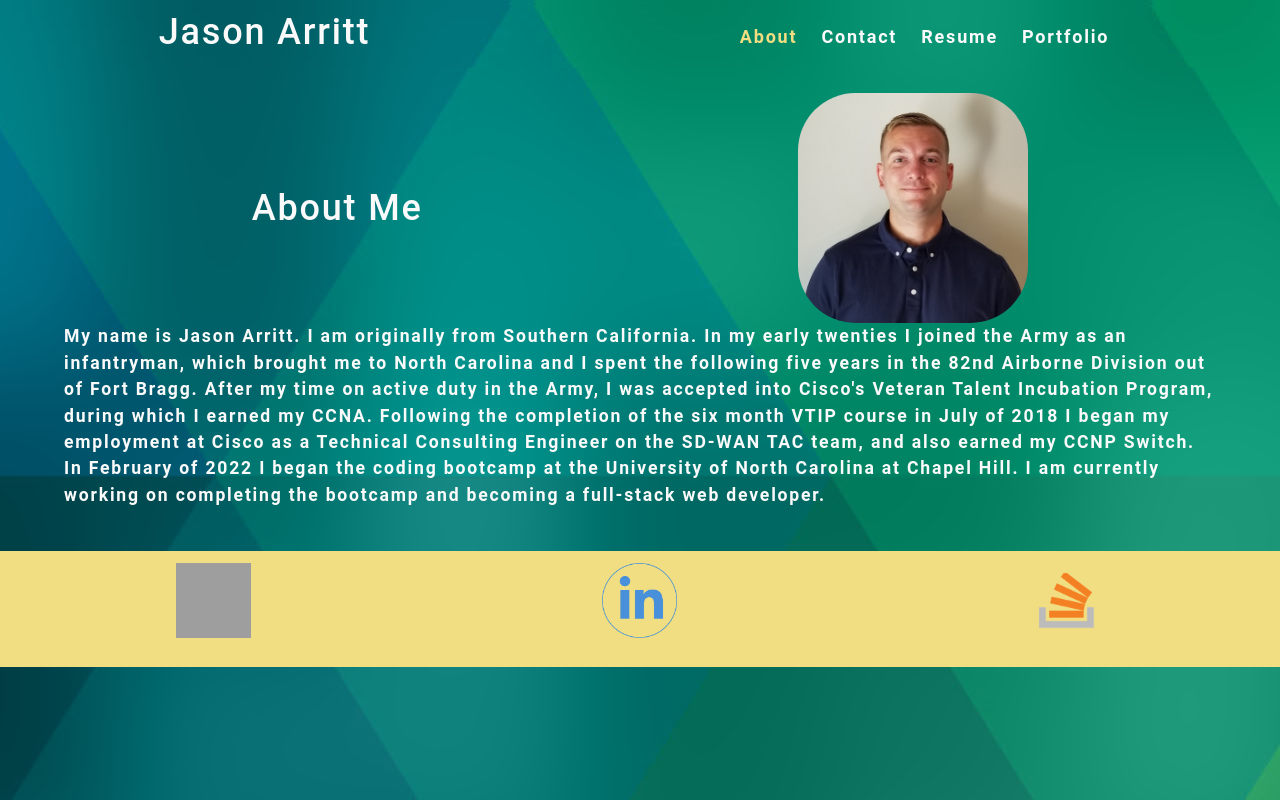
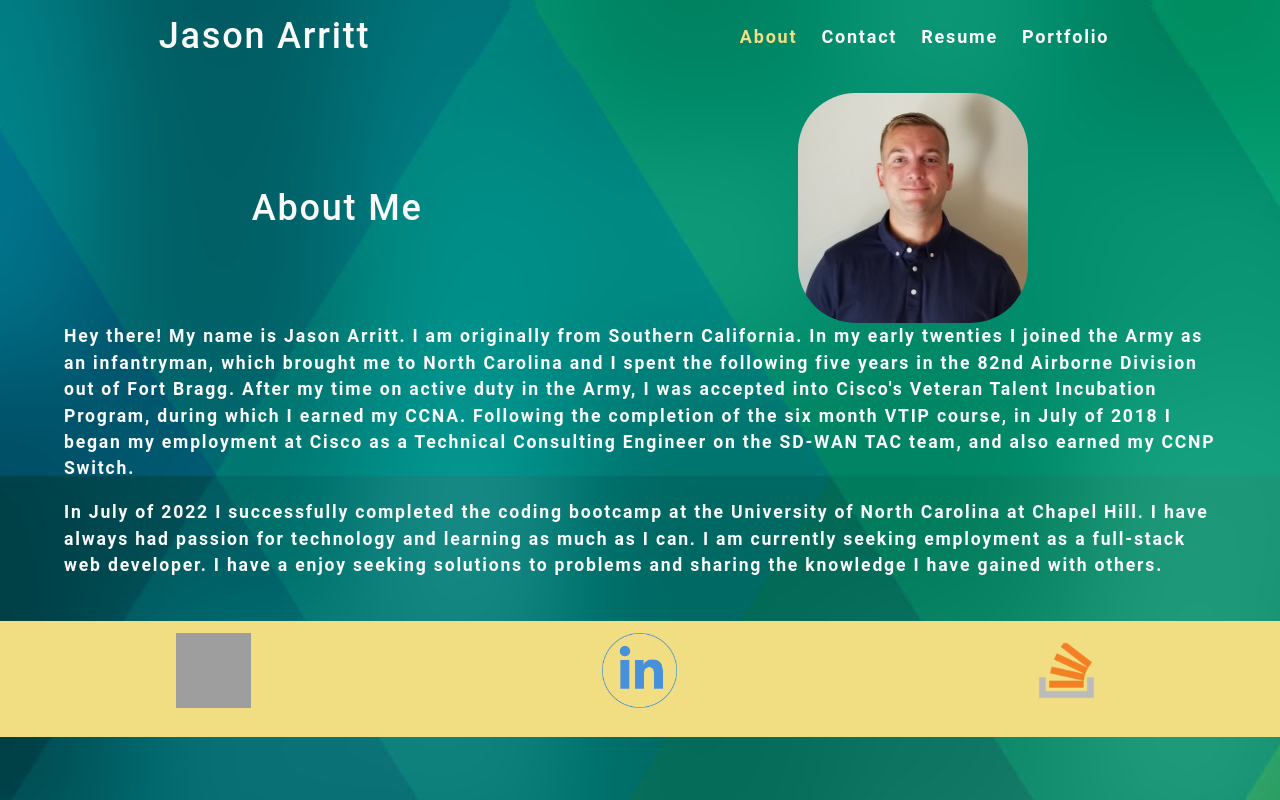
Before and after one commit to jasonarritt/portfolio, a React (Create React App) app: page / in a window 1280 px wide. Built offline with nearby package versions, Linux system fonts and the light colour scheme; grey boxes are pictures that could not be loaded.

Commit message:
Removed contact form (for now). Added button to send email

```diff
--- a/src/components/About/index.js
+++ b/src/components/About/index.js
@@ -20,18 +20,23 @@ function About() {
       </section>
       <section>
         <p>
-          My name is Jason Arritt. I am originally from Southern California. In
-          my early twenties I joined the Army as an infantryman, which brought
-          me to North Carolina and I spent the following five years in the 82nd
-          Airborne Division out of Fort Bragg. After my time on active duty in
-          the Army, I was accepted into Cisco's Veteran Talent Incubation
-          Program, during which I earned my CCNA. Following the completion of
-          the six month VTIP course in July of 2018 I began my employment at
-          Cisco as a Technical Consulting Engineer on the SD-WAN TAC team, and
-          also earned my CCNP Switch. In February of 2022 I began the coding
-          bootcamp at the University of North Carolina at Chapel Hill. I am
-          currently working on completing the bootcamp and becoming a full-stack
-          web developer.
+          Hey there! My name is Jason Arritt. I am originally from Southern
+          California. In my early twenties I joined the Army as an infantryman,
+          which brought me to North Carolina and I spent the following five
+          years in the 82nd Airborne Division out of Fort Bragg. After my time
+          on active duty in the Army, I was accepted into Cisco's Veteran Talent
+          Incubation Program, during which I earned my CCNA. Following the
+          completion of the six month VTIP course, in July of 2018 I began my
+          employment at Cisco as a Technical Consulting Engineer on the SD-WAN
+          TAC team, and also earned my CCNP Switch.
+        </p>
+        <p>
+          In July of 2022 I successfully completed the coding bootcamp at the
+          University of North Carolina at Chapel Hill. I have always had passion
+          for technology and learning as much as I can. I am currently seeking
+          employment as a full-stack web developer. I have a enjoy seeking
+          solutions to problems and sharing the knowledge I have gained with
+          others.
         </p>
       </section>
     </div>
--- a/src/components/Contact/index.js
+++ b/src/components/Contact/index.js
@@ -52,6 +52,8 @@ function ContactForm() {
       <h1 data-testid="ContactForm" className="center">
         Contact me
       </h1>
+      <div className="flex flex-row space-around">
+        {/* <section>
           <h3>(Does not yet work!)</h3>
           <form id="contact" onSubmit={handleSubmit}>
             <div>
@@ -90,6 +92,19 @@ function ContactForm() {
               Submit
             </button>
           </form>
+        </section> */}
+        <section>
+          <button type="button" className="">
+            <a
+              href="mailto:jason.a.arritt@gmail.com"
+              target="_blank"
+              rel="noopener noreferrer"
+            >
+              Send Me an Email
+            </a>
+          </button>
+        </section>
+      </div>
     </section>
   );
 }
--- a/src/components/Resume/index.js
+++ b/src/components/Resume/index.js
@@ -46,16 +46,18 @@ function Resume() {
           </ul>
         </section>
       </div>
-      <section>
-        <h4 className="center">
+      <section className="center">
+        <button type="button">
+          <h4 className="">
             <a
               href="https://docs.google.com/document/d/1sYYluQ0S-vzDAA_rU0BRdx4_DXUT4rWS/edit?usp=sharing&ouid=102039981224698088055&rtpof=true&sd=true"
               target="_blank"
               rel="noreferrer"
             >
-            View Resume
+              View Full Resume
             </a>
           </h4>
+        </button>
       </section>
     </div>
   );
--- a/src/index.css
+++ b/src/index.css
@@ -202,6 +202,7 @@ footer {
 
 .space-around {
   justify-content: space-around;
+  align-items: center;
 }
 
 .flex-end {
```
Lines whose indentation alone changed are shown as unchanged.
